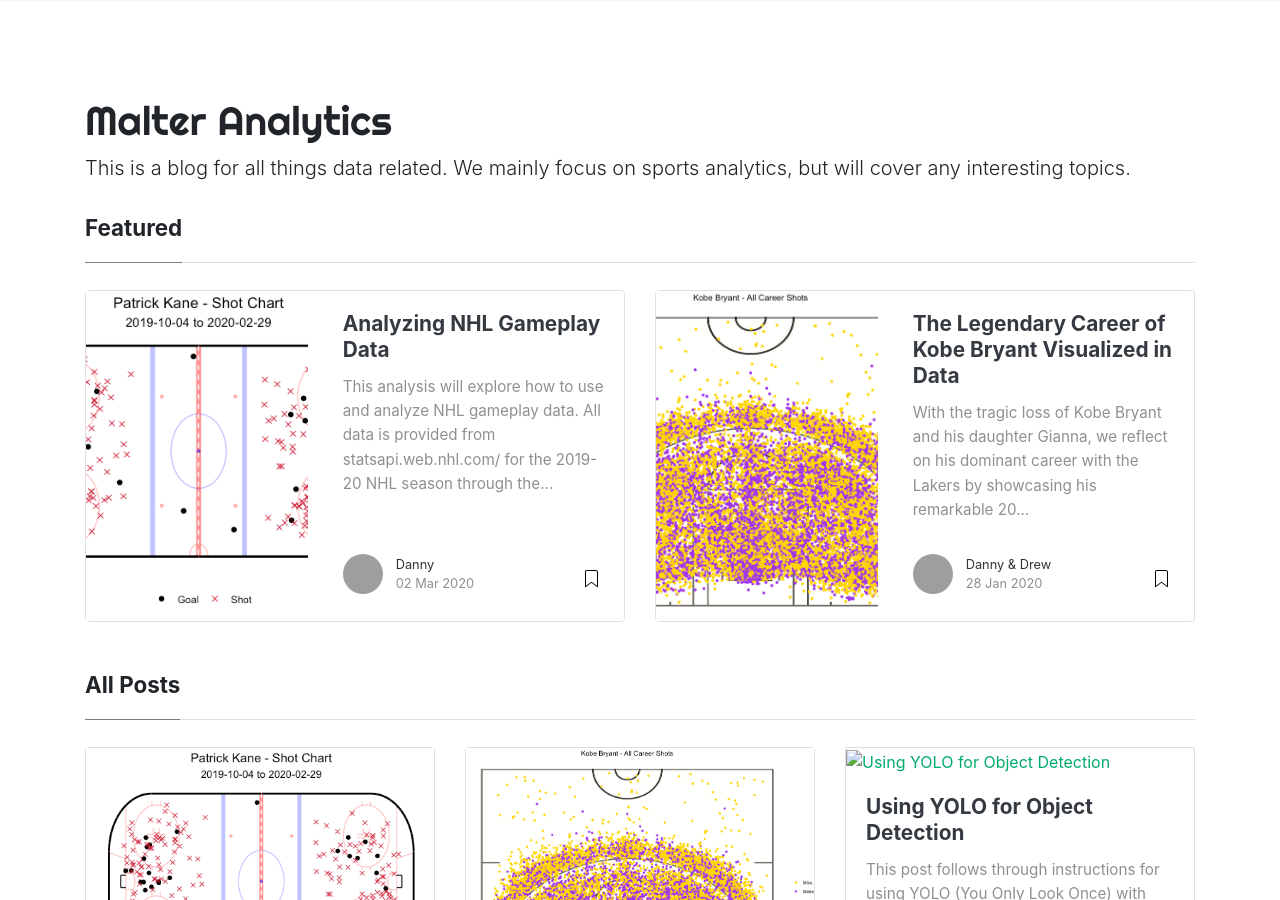
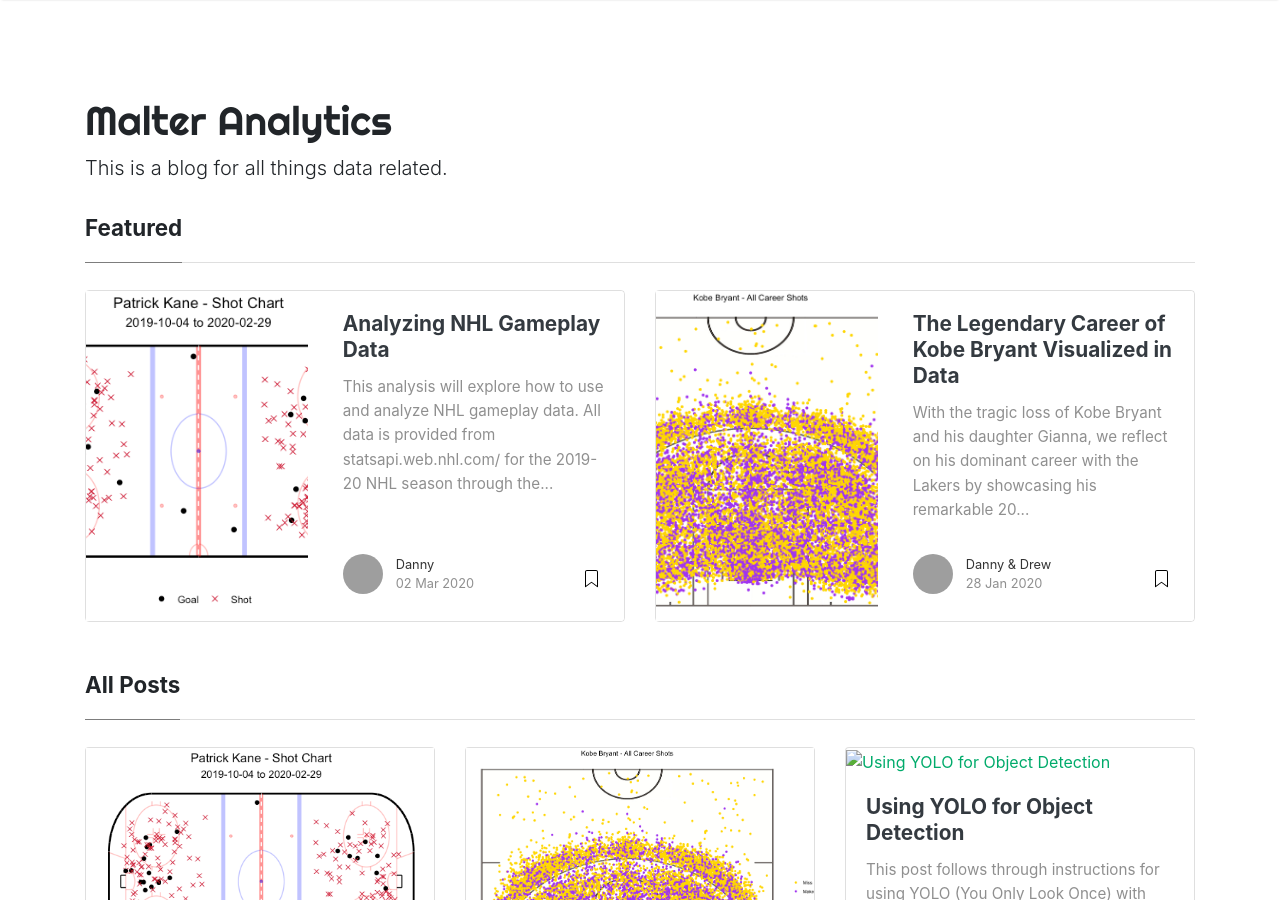
Before and after one commit to malteranalytics/malteranalytics.github.io, a Jekyll site: the page built from index.html, in a window 1280 px wide and 900 px high. Built offline with Jekyll 4.4.1, drawn with Linux system fonts in a browser that asks for light colours; nearby versions of some CDN libraries; the list of posts is cut into pages by our own code; grey boxes are pictures that could not be loaded.

Commit message:
Update _config.yml

```diff
--- a/_config.yml
+++ b/_config.yml
@@ -1,7 +1,7 @@
 # Site
 name: "Malter Analytics"
 title: "Analytics and Data Science Blog"
-description: "This is a blog for all things data related. We mainly focus on sports analytics, but will cover any interesting topics."
+description: "This is a blog for all things data related."
 logo: 'assets/images/Malter-Analytics-Logo.png'
 baseurl:
 google_analytics: 'UA-137918066-1'
```
